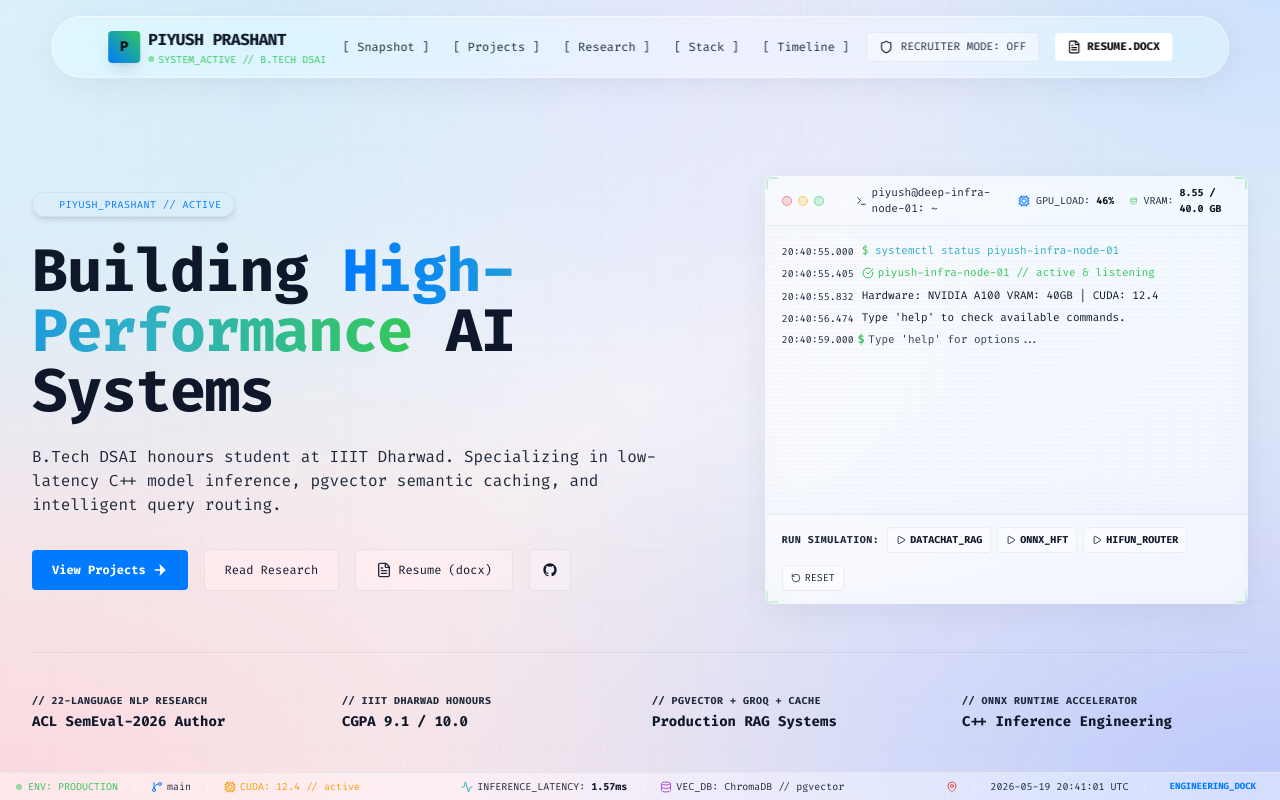
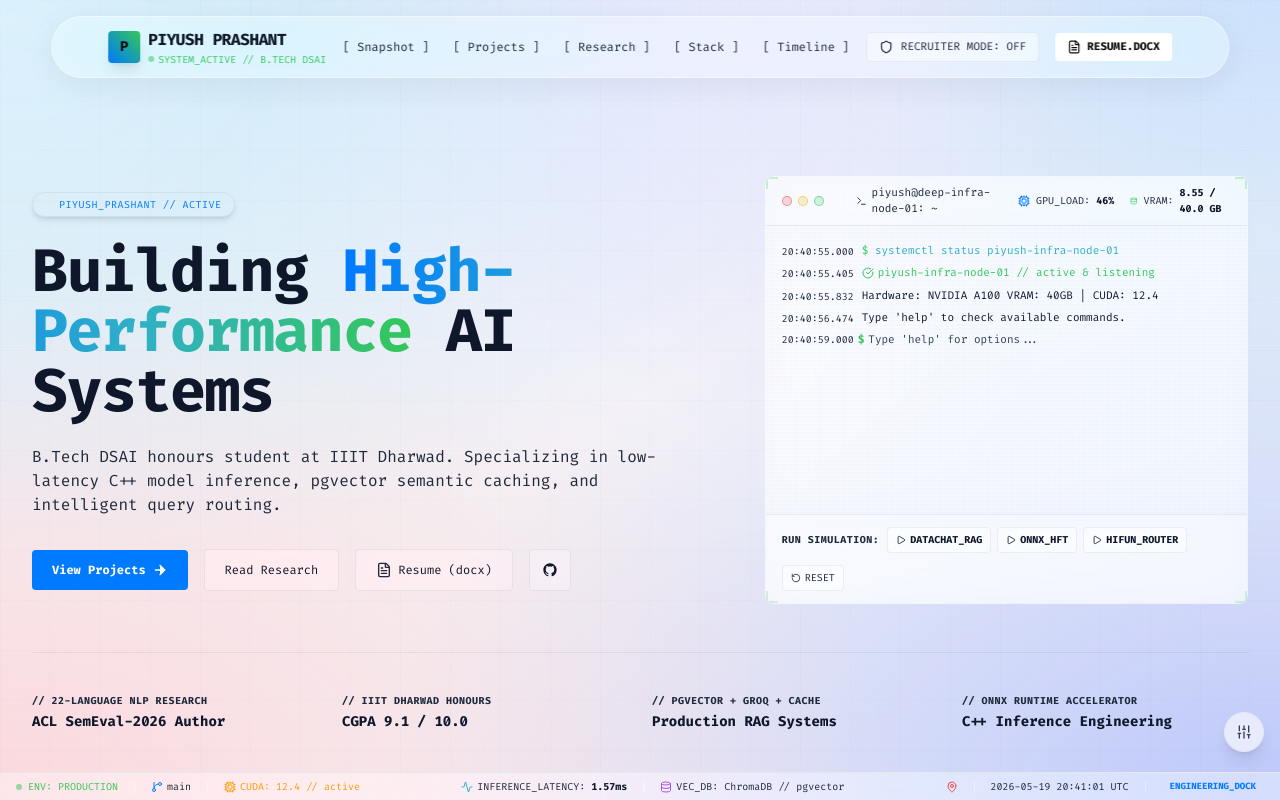
Before and after one commit to Piyu-cyber/Portfolio, a Next.js app: page / in a window 1280 px wide. Shown: the top 800 px of the page. Built offline with nearby package versions, Linux system fonts and the light colour scheme.

Commit message:
feat: implement togglable HUD Control Center with synthesised audio chimes, crt filter overlay toggle, and background grid toggle

```diff
--- a/src/app/globals.css
+++ b/src/app/globals.css
@@ -144,6 +144,16 @@ h1, h2, h3, h4, h5, h6 {
     opacity: 0.5;
   }
 
+  @keyframes crt-flicker {
+    0% { opacity: 0.98; }
+    50% { opacity: 1; }
+    100% { opacity: 0.98; }
+  }
+
+  .animate-crt {
+    animation: crt-flicker 0.2s infinite;
+  }
+
   /* Floating fluid blob animations */
   @keyframes blob-move {
     0% {
--- a/src/app/page.tsx
+++ b/src/app/page.tsx
@@ -14,12 +14,15 @@ import RecruiterQuickMode from "@/components/RecruiterQuickMode";
 
 import { motion } from "framer-motion";
 import DocumentPreview from "@/components/DocumentPreview";
+import ControlCenter from "@/components/ControlCenter";
 
 export default function Home() {
   const [recruiterMode, setRecruiterMode] = useState(false);
   const [mousePos, setMousePos] = useState({ x: 0, y: 0 });
   const [previewOpen, setPreviewOpen] = useState(false);
   const [previewType, setPreviewType] = useState<"resume" | "paper" | null>(null);
+  const [crtActive, setCrtActive] = useState(false);
+  const [gridActive, setGridActive] = useState(true);
 
   const handleMouseMove = (e: React.MouseEvent) => {
     const { clientX, clientY, currentTarget } = e;
@@ -56,7 +59,7 @@ export default function Home() {
       <div className="absolute bottom-[-10%] left-[15%] w-[48vw] h-[48vw] max-w-[600px] rounded-full bg-rose-200/40 blur-[100px] animate-blob animation-delay-4000 pointer-events-none z-0" />
 
       {/* Cyber grid lines overlay */}
-      <div className="absolute inset-0 cyber-grid pointer-events-none z-0 opacity-70" />
+      {gridActive && <div className="absolute inset-0 cyber-grid pointer-events-none z-0 opacity-70" />}
 
       {/* Dynamic Cursor Light Overlay */}
       <div
@@ -155,7 +158,7 @@ export default function Home() {
               initial={{ opacity: 0, scale: 0.96 }}
               animate={{ opacity: 1, scale: 1 }}
               transition={{ duration: 0.8, delay: 0.15, ease: "easeOut" }}
-              className="lg:col-span-5 w-full"
+              className={`lg:col-span-5 w-full rounded-lg overflow-hidden relative ${crtActive ? "crt-scanlines animate-crt" : ""}`}
             >
               <TerminalDemo />
             </motion.div>
@@ -230,6 +233,16 @@ export default function Home() {
         onClose={() => setPreviewOpen(false)}
         docType={previewType}
       />
+
+      {/* iOS-style Control Center Widget */}
+      <ControlCenter
+        recruiterMode={recruiterMode}
+        setRecruiterMode={setRecruiterMode}
+        crtActive={crtActive}
+        setCrtActive={setCrtActive}
+        gridActive={gridActive}
+        setGridActive={setGridActive}
+      />
     </div>
   );
 }
--- /dev/null
+++ b/src/components/ControlCenter.tsx
@@ -0,0 +1,156 @@
+"use client";
+
+import React, { useState, useEffect } from "react";
+import { motion, AnimatePresence } from "framer-motion";
+import { Sliders, Volume2, VolumeX, Tv, Grid, Shield, CheckCircle } from "lucide-react";
+import { playUISound } from "@/utils/audio";
+
+interface ControlCenterProps {
+  recruiterMode: boolean;
+  setRecruiterMode: (val: boolean) => void;
+  crtActive: boolean;
+  setCrtActive: (val: boolean) => void;
+  gridActive: boolean;
+  setGridActive: (val: boolean) => void;
+}
+
+export default function ControlCenter({
+  recruiterMode,
+  setRecruiterMode,
+  crtActive,
+  setCrtActive,
+  gridActive,
+  setGridActive,
+}: ControlCenterProps) {
+  const [isOpen, setIsOpen] = useState(false);
+  const [soundMuted, setSoundMuted] = useState(false);
+
+  // Sync sound mute state with localStorage on mount
+  useEffect(() => {
+    const isMuted = localStorage.getItem("ui_sound_muted") === "true";
+    setSoundMuted(isMuted);
+  }, []);
+
+  const toggleSound = () => {
+    const newMuted = !soundMuted;
+    setSoundMuted(newMuted);
+    localStorage.setItem("ui_sound_muted", String(newMuted));
+    if (!newMuted) {
+      setTimeout(() => playUISound("success"), 50);
+    }
+  };
+
+  const handleToggle = (action: () => void) => {
+    action();
+    if (!soundMuted) {
+      playUISound("click");
+    }
+  };
+
+  return (
+    <div className="fixed bottom-12 right-4 z-50 font-mono text-xs select-none">
+      {/* Floating Control Button */}
+      <button
+        onClick={() => {
+          setIsOpen(!isOpen);
+          if (soundMuted) return;
+          playUISound("click");
+        }}
+        className={`w-10 h-10 rounded-full flex items-center justify-center border shadow-lg transition-all duration-300 ${
+          isOpen
+            ? "bg-accent-blue text-white border-accent-blue keep-white scale-[1.05]"
+            : "bg-white/60 border-slate-200 text-slate-700 hover:text-slate-950 hover:bg-slate-100"
+        }`}
+        title="Toggle Control Center"
+      >
+        <Sliders className={`w-4 h-4 ${isOpen ? "text-white keep-white" : ""}`} />
+      </button>
+
+      {/* Control Panel Card */}
+      <AnimatePresence>
+        {isOpen && (
+          <motion.div
+            initial={{ opacity: 0, y: 15, scale: 0.95 }}
+            animate={{ opacity: 1, y: 0, scale: 1 }}
+            exit={{ opacity: 0, y: 15, scale: 0.95 }}
+            transition={{ type: "spring", stiffness: 350, damping: 25 }}
+            className="absolute bottom-12 right-0 w-64 glass-hud border border-white/50 rounded-2xl p-4 shadow-2xl flex flex-col gap-4"
+            style={{
+              background: "rgba(255, 255, 255, 0.75)",
+              boxShadow: "0 10px 30px rgba(15, 23, 42, 0.12)"
+            }}
+          >
+            {/* Header */}
+            <div className="flex items-center gap-1.5 border-b border-slate-200/50 pb-2.5">
+              <Sliders className="w-3.5 h-3.5 text-accent-blue" />
+              <span className="font-bold text-slate-800 uppercase text-[10px]">HUD Control Center</span>
+            </div>
+
+            {/* Switch Grid */}
+            <div className="grid grid-cols-2 gap-2">
+              {/* Sound Toggle */}
+              <button
+                onClick={toggleSound}
+                className={`p-3 rounded-xl border flex flex-col items-center justify-center gap-2 transition-all duration-200 ${
+                  !soundMuted
+                    ? "bg-accent-blue/15 border-accent-blue/40 text-accent-blue font-bold"
+                    : "bg-slate-100/50 border-slate-200 text-slate-500"
+                }`}
+              >
+                {!soundMuted ? <Volume2 className="w-4 h-4" /> : <VolumeX className="w-4 h-4" />}
+                <span className="text-[9px]">UI Sound</span>
+              </button>
+
+              {/* CRT Scanlines Toggle */}
+              <button
+                onClick={() => handleToggle(() => setCrtActive(!crtActive))}
+                className={`p-3 rounded-xl border flex flex-col items-center justify-center gap-2 transition-all duration-200 ${
+                  crtActive
+                    ? "bg-accent-purple/15 border-accent-purple/40 text-accent-purple font-bold"
+                    : "bg-slate-100/50 border-slate-200 text-slate-500"
+                }`}
+              >
+                <Tv className="w-4 h-4" />
+                <span className="text-[9px]">CRT Filter</span>
+              </button>
+
+              {/* Background Grid Toggle */}
+              <button
+                onClick={() => handleToggle(() => setGridActive(!gridActive))}
+                className={`p-3 rounded-xl border flex flex-col items-center justify-center gap-2 transition-all duration-200 ${
+                  gridActive
+                    ? "bg-accent-cyan/15 border-accent-cyan/40 text-accent-cyan font-bold"
+                    : "bg-slate-100/50 border-slate-200 text-slate-500"
+                }`}
+              >
+                <Grid className="w-4 h-4" />
+                <span className="text-[9px]">Background Grid</span>
+              </button>
+
+              {/* Recruiter Mode Toggle */}
+              <button
+                onClick={() => handleToggle(() => setRecruiterMode(!recruiterMode))}
+                className={`p-3 rounded-xl border flex flex-col items-center justify-center gap-2 transition-all duration-200 ${
+                  recruiterMode
+                    ? "bg-accent-green/15 border-accent-green/40 text-accent-green font-bold"
+                    : "bg-slate-100/50 border-slate-200 text-slate-500"
+                }`}
+              >
+                <Shield className="w-4 h-4" />
+                <span className="text-[9px]">Recruiter Snap</span>
+              </button>
+            </div>
+
+            {/* Quick status report footer */}
+            <div className="bg-slate-50/50 border border-slate-100 rounded-lg p-2 text-[9px] text-slate-500 flex items-center justify-between font-sans leading-none">
+              <span className="flex items-center gap-1 font-mono uppercase text-[8px] font-bold">
+                <CheckCircle className="w-3 h-3 text-accent-green" /> Status: Normal
+              </span>
+              <span className="font-mono text-[8px]">latency: 1.42ms</span>
+            </div>
+          </motion.div>
+        )}
+      </AnimatePresence>
+    </div>
+  );
+}
--- /dev/null
+++ b/src/utils/audio.ts
@@ -0,0 +1,82 @@
+"use client";
+
+// Synthesize premium UI sound effects using Web Audio API (zero file assets required)
+export const playUISound = (type: "click" | "success" | "hover" | "flicker") => {
+  if (typeof window === "undefined") return;
+
+  // Check if audio is enabled in localStorage
+  const soundMuted = localStorage.getItem("ui_sound_muted") === "true";
+  if (soundMuted) return;
+
+  try {
+    // eslint-disable-next-line @typescript-eslint/no-explicit-any
+    const ctx = new (window.AudioContext || (window as any).webkitAudioContext)();
+
+    // Resume context if suspended (browser security)
+    if (ctx.state === "suspended") {
+      ctx.resume();
+    }
+
+    const osc = ctx.createOscillator();
+    const gain = ctx.createGain();
+
+    if (type === "click") {
+      // Soft tactile mechanical click
+      osc.type = "sine";
+      osc.frequency.setValueAtTime(900, ctx.currentTime);
+      osc.frequency.exponentialRampToValueAtTime(1300, ctx.currentTime + 0.04);
+
+      gain.gain.setValueAtTime(0.03, ctx.currentTime);
+      gain.gain.exponentialRampToValueAtTime(0.001, ctx.currentTime + 0.04);
+
+      osc.connect(gain);
+      gain.connect(ctx.destination);
+      osc.start();
+      osc.stop(ctx.currentTime + 0.05);
+    }
+    else if (type === "success") {
+      // High-end dual tone chime
+      const osc2 = ctx.createOscillator();
+      const gain2 = ctx.createGain();
+
+      osc.type = "triangle";
+      osc.frequency.setValueAtTime(523.25, ctx.currentTime); // C5
+      osc.frequency.setValueAtTime(659.25, ctx.currentTime + 0.08); // E5
+
+      osc2.type = "sine";
+      osc2.frequency.setValueAtTime(783.99, ctx.currentTime + 0.08); // G5
+      osc2.frequency.exponentialRampToValueAtTime(1046.50, ctx.currentTime + 0.25); // C6
+
+      gain.gain.setValueAtTime(0.04, ctx.currentTime);
+      gain.gain.exponentialRampToValueAtTime(0.001, ctx.currentTime + 0.3);
+
+      gain2.gain.setValueAtTime(0.02, ctx.currentTime);
+      gain2.gain.exponentialRampToValueAtTime(0.001, ctx.currentTime + 0.3);
+
+      osc.connect(gain);
+      gain.connect(ctx.destination);
+      osc2.connect(gain2);
+      gain2.connect(ctx.destination);
+
+      osc.start();
+      osc2.start();
+      osc.stop(ctx.currentTime + 0.35);
+      osc2.stop(ctx.currentTime + 0.35);
+    }
+    else if (type === "hover") {
+      // Very short, quiet interface tick
+      osc.type = "sine";
+      osc.frequency.setValueAtTime(1500, ctx.currentTime);
+
+      gain.gain.setValueAtTime(0.015, ctx.currentTime);
+      gain.gain.exponentialRampToValueAtTime(0.001, ctx.currentTime + 0.015);
+
+      osc.connect(gain);
+      gain.connect(ctx.destination);
+      osc.start();
+      osc.stop(ctx.currentTime + 0.02);
+    }
+  } catch (e) {
+    console.warn("Web Audio failed to execute:", e);
+  }
+};
```
